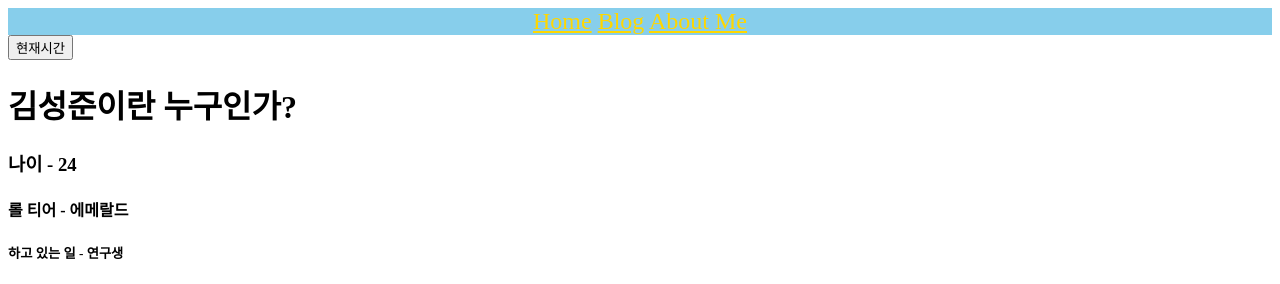
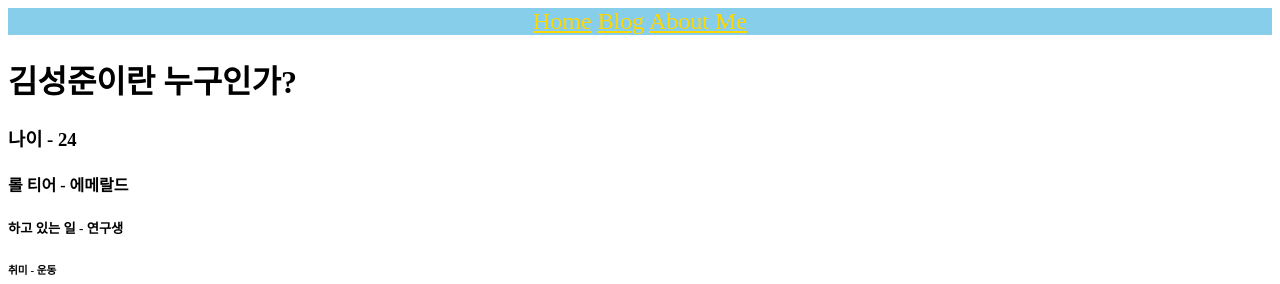
Before and after one commit to sungjoon23/softeng_2023, a plain HTML site: page docs/about_me.html in a window 1280 px wide. Shown: the top 284 px of the page. Drawn offline with Linux system fonts and the light colour scheme.

Commit message:
Update about_me.html

```diff
--- a/docs/about_me.html
+++ b/docs/about_me.html
@@ -13,7 +13,6 @@
             <a href="./blog_list.html">Blog</a>
             <a href="./about_me.html">About Me</a>
         </nav>
-                    <button onclick="whatTimeIsIt()">현재시간</button>
                     <h1>김성준이란 누구인가?</h1>
                      <h3>나이 - 24</h3>
                      <h4>롤 티어 - 에메랄드</h4>
```
